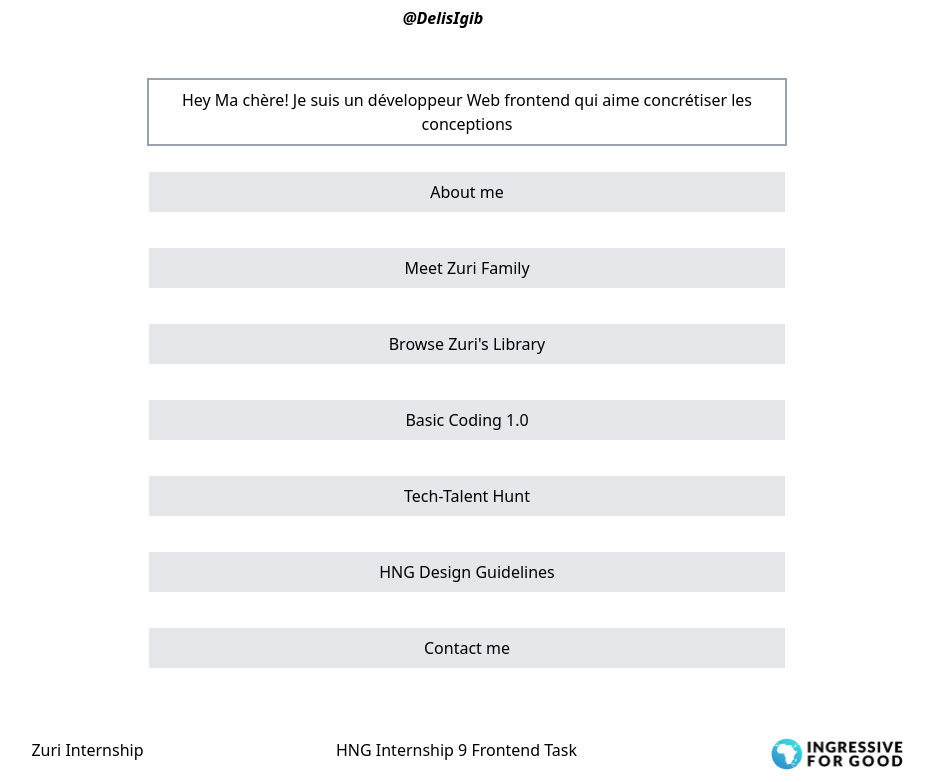
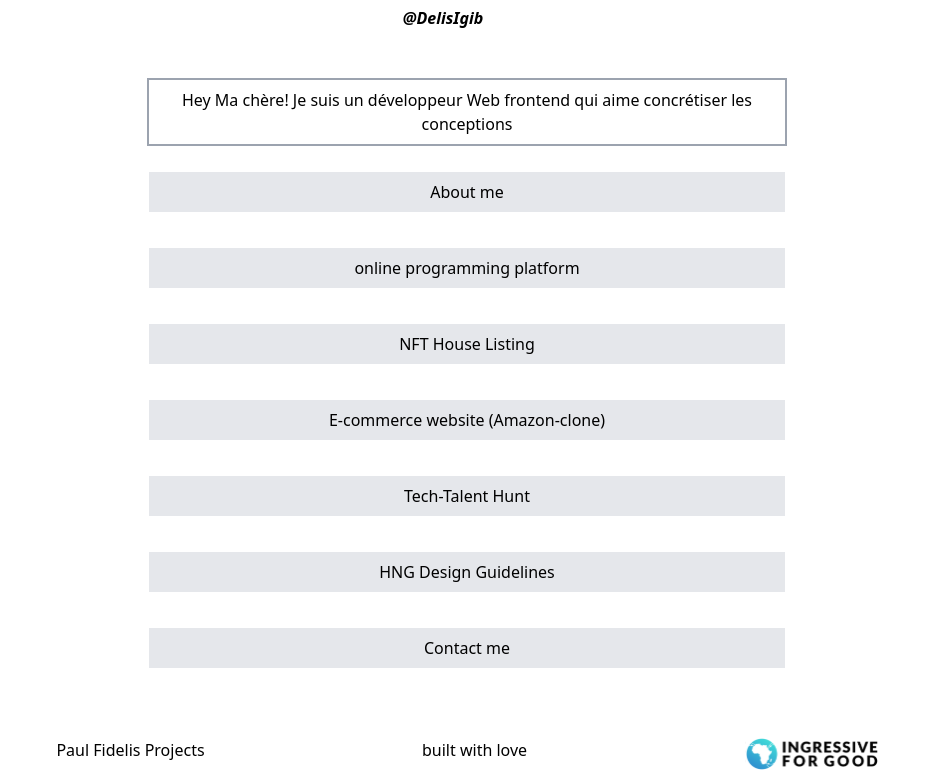
Before and after one commit to fidelmak/myProjectLink, a React (Create React App) app in the folder mylink/: page / in a window 1280 px wide. Shown: the part 262-1044 px from the top of the page, without its empty margins (173-1107 px from the left). Built offline with nearby package versions, Linux system fonts and the light colour scheme.

Commit message:
new features

```diff
--- a/mylink/src/components/BtnLink.jsx
+++ b/mylink/src/components/BtnLink.jsx
@@ -6,9 +6,9 @@
   return (
     <div>
         <Button name="About me" link="https://twitter.com/DelisIgib"/>
-                    <Button name="Meet Zuri Family " link="https://training.zuri.team/" id='btn__zuri'/>
-                    <Button name="Browse Zuri's Library"link="http://books.zuri.team/" id='books'/>
-                    <Button name="Basic Coding 1.0 "link="https://books.zuri.team/python-for-beginners?ref_id=<Dpaul>" id='book__python'/>
+                    <Button name="online programming platform " link="https://mainkey-tutorial.vercel.app/" id='btn__mainkeytut'/>
+                    <Button name="NFT House Listing "link="https://metabnbz.vercel.app/" id='metabnbz'/>
+                    <Button name="E-commerce website (Amazon-clone)" link="https://myamazon-clone.vercel.app/" id='book__python'/>
                     <Button name="Tech-Talent Hunt"link="https://background.zuri.team/" id='pitch'/>
                     <Button name="HNG Design Guidelines "link="https://books.zuri.team/design-rules" id='book__design'/>
 
--- a/mylink/src/components/Cint.jsx
+++ b/mylink/src/components/Cint.jsx
@@ -16,7 +16,7 @@
             <div>
 
                <h1 className="text-3xl font-bold underline text-gray-100">
-                    HNG
+                    Paul Fidelis
                     </h1>
                     <Nav />
                     <BtnLink />
--- a/mylink/src/components/Footer.jsx
+++ b/mylink/src/components/Footer.jsx
@@ -16,8 +16,8 @@
 
 				<div className=" p-3">
 					<ul className="text-black flex flex-row justify-evenly">
-						<li><p>Zuri  Internship</p></li>
-                        <li>HNG Internship 9 Frontend Task</li>
+						<li><p>Paul Fidelis Projects</p></li>
+                        <li>built with love </li>
 						<li><img src={img}/></li>
 
 					</ul>
```
